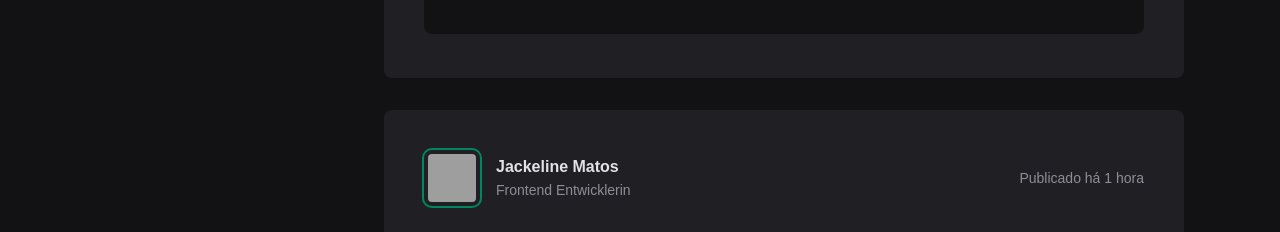
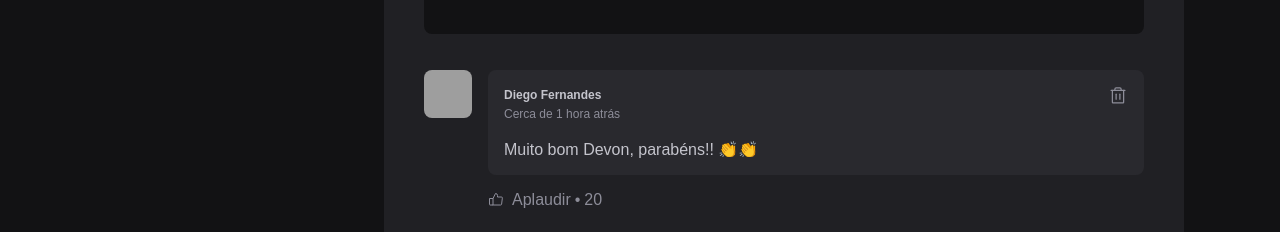
Before and after one commit to Jackeline-Matos/React_Projeto1, a React (Vite) app in the folder Projeto1/my-react-app/: page / in a window 1280 px wide. Shown: the part 561-793 px from the top of the page. Built offline with nearby package versions, Linux system fonts and the light colour scheme; grey boxes are pictures that could not be loaded.

Commit message:
Commentar-finalizado

```diff
--- a/Projeto1/my-react-app/src/App.jsx
+++ b/Projeto1/my-react-app/src/App.jsx
@@ -15,7 +15,8 @@ function App() {
           <main>
             <Post
               author="Jackeline Matos"
-              content="sdkljkdfjlkjdfljlkdsjflkjsdlkfjlskdjflkjsf"  />
+              content="sdkljkdfjlkjdfljlkdsjflkjsdlkfjlskdjflkjsf"
+            />
             <Post
               author="Elis Matos"
               content="sdkljkdfjlkjdfljlkdsjflkjsdlkfjlskdjflkjsf"
--- /dev/null
+++ b/Projeto1/my-react-app/src/components/Comment.jsx
@@ -0,0 +1,38 @@
+import { ThumbsUp, Trash } from "phosphor-react"
+import styles from "./Comment.module.css"
+
+
+export function Comment (){
+    return(
+        <>
+            <div className={styles.comment}>
+                <img src="https://github.com//jackeline-matos.png"/>
+
+                <div className={styles.commentBox}>
+                    <div className={styles.commentContent}>
+                        <header>
+                            <div className={styles.authorAndTime}>
+                                <strong>Diego Fernandes</strong>
+                                <time title="11 de maio publicado às 11:13" dateTime="2023-09-15">Cerca de 1 hora atrás</time>
+                            </div>
+                            {/* Todo botao onde o contéudo é somente ícone
+                                para eveitos de acessibilidade é importante colocar um título
+                                assim o usuário PCD podera saber do que se trata */}
+                            <button title="Deletar comentário" >
+                                <Trash size={20}/>
+                            </button>
+                        </header>
+                        <p>Muito bom Devon, parabéns!! 👏👏</p>
+                    </div>
+
+                    <footer>
+                        <button>
+                            <ThumbsUp/>
+                            Aplaudir <span>20</span>
+                        </button>
+                    </footer>
+                </div>
+            </div>
+        </>
+        )
+}
--- /dev/null
+++ b/Projeto1/my-react-app/src/components/Comment.module.css
@@ -0,0 +1,97 @@
+.comment {
+    margin-top:1.5rem;
+    display:flex;
+    gap:1rem;
+}
+
+.comment > img{
+    box-sizing: initial;
+    width:3rem;
+    height: 3rem;
+    border-radius: 8px;
+}
+
+.commentBox{
+    /* Como existe o display-flex no container pai
+    posso utilizar flex:1 no container filho para que  conteudo dele
+    utilize todo o espaco disponível */
+    flex: 1;
+
+}
+
+.commentContent {
+    background: var(--gray-700);
+    border-radius:8px;
+    padding:1rem;
+}
+
+.commentContent header {
+    display: flex;
+    align-items: flex-start;
+    justify-content: space-between;
+}
+
+.authorAndTime strong {
+    display: block;
+    font-size: 0.75rem;
+    line-height: 1.6;
+}
+
+.authorAndTime time {
+    display: block;
+    font-size:0.75rem;
+    line-height: 1.6;
+    color: var(--gray-400);
+}
+
+/* botoes que sao apenas icones::after
+    eles tem um tramanho padrao e nao acompanham necessáriamente o tamanho do icone
+    por isso é necessário aplicar um line-height:0 ou font-size:0
+ */
+
+.commentContent header button {
+    background:transparent;
+    border:0;
+    color: var(--gray-400);
+    cursor: pointer;
+
+    line-height: 0;
+}
+
+.commentContent header button:hover {
+    color: var(--red-500);
+}
+
+.commentContent p {
+    margin-top: 1rem;
+    color: var(--gray-300);
+}
+
+.commentBox footer{
+    margin-top: 1rem;
+}
+.commentBox footer button{
+    background: transparent;
+    border:0;
+    color: var(--gray-400);
+    display: flex;
+    align-items: center;
+    border-radius: 2px;
+
+    transition: color 0.2s;
+
+}
+
+.commentBox footer button:hover{
+    color: var(--green-300);
+}
+
+/* svg: icone de aplaudir */
+.commentBox footer svg{
+    margin-right: 0.5rem;
+}
+
+.commentBox footer button span::before {
+    content: "\2022";
+    padding:0 0.25rem;
+}
--- a/Projeto1/my-react-app/src/components/Post.jsx
+++ b/Projeto1/my-react-app/src/components/Post.jsx
@@ -1,15 +1,18 @@
-//para regastar propriedades de outros componentes utilizamos props
-//props({author} {content})
+/*
+ - para regastar propriedades de outros componentes utilizamos props
+ - props({author} {content})
 
-/*
-export function Post(props){
-        <p>Post</p>
-        <strong>{props.author}</strong>
-        <p>{props.content}</p>
-
+        export function Post(props){
+            <>
+            <p>Post</p>
+            <strong>{props.author}</strong>
+            <p>{props.content}</p>
+            </>
+        }
 */
 
 
+import { Comment } from "./Comment"
 import styles from "./Post.module.css"
 
 export function Post(){
@@ -57,6 +60,9 @@ export function Post(){
                 </footer>
 
             </form>
+            <div className={styles.commentList}>
+                <Comment/>
+            </div>
         </article>
     </>
 }
--- a/Projeto1/my-react-app/src/components/Post.module.css
+++ b/Projeto1/my-react-app/src/components/Post.module.css
@@ -123,8 +123,8 @@ se existir um post abaixo
 }
 /*
     focus-within: se houver um foco em qualquer
-    imput, text-area ou qualquer elemento dentro do coment form aplicar
-    uma estilizacao .
+    imput, text-area ou qualquer elemento dentro do coment form
+    deve se aplicar uma estilizacao .
 
 */
 .comentForm:focus-within footer{
@@ -135,3 +135,7 @@ se existir um post abaixo
 .comentForm button[type=submit]:hover{
     background: var(--green-300);
 }
+
+.commentList{
+    margin-top: 2rem;
+}
--- a/Projeto1/my-react-app/src/global.css
+++ b/Projeto1/my-react-app/src/global.css
@@ -16,6 +16,7 @@ elementos, podemos utilizar o global.css.
     --green-300: #00B37E;
     --green-500: #00875f;
 
+    --red-500: #f75A68;
 }
 
 /* com focus { outline : transparent}
```
